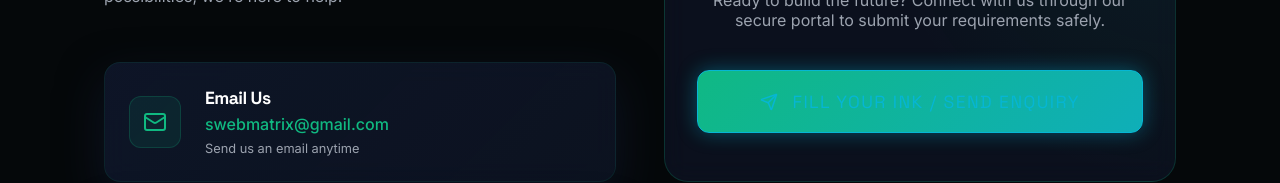
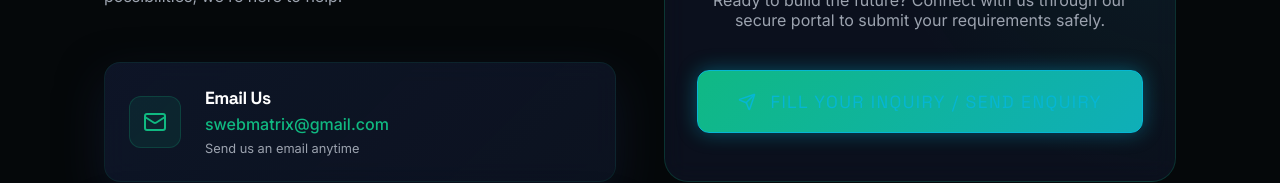
Before and after one commit to ritul-pruthi/web-matrix, a React (Vite) app: page / in a window 1280 px wide. Shown: the part 3185-3368 px from the top of the page. Built offline with nearby package versions, Linux system fonts and the light colour scheme; no server answers.

Commit message:
Fixing Errors 3

```diff
--- a/src/components/Contact.jsx
+++ b/src/components/Contact.jsx
@@ -95,7 +95,7 @@ export default function Contact() {
             style={{ width: '100%', justifyContent: 'center', backgroundColor: 'rgba(6, 182, 212, 0.1)', border: '1px solid #06b6d4', color: '#06b6d4', boxShadow: '0 0 20px rgba(6, 182, 212, 0.4)' }}
           >
             <Send style={{ width: 18, height: 18, marginRight: 8 }} />
-            Fill Your Ink / Send Enquiry
+            Fill Your Inquiry / Send Enquiry
           </button>
         </div>
       </div>
```
